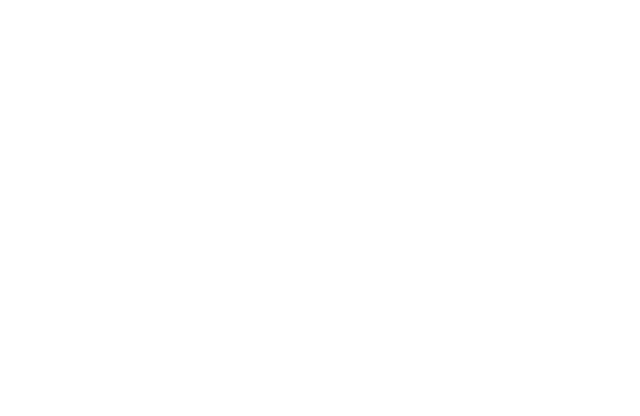
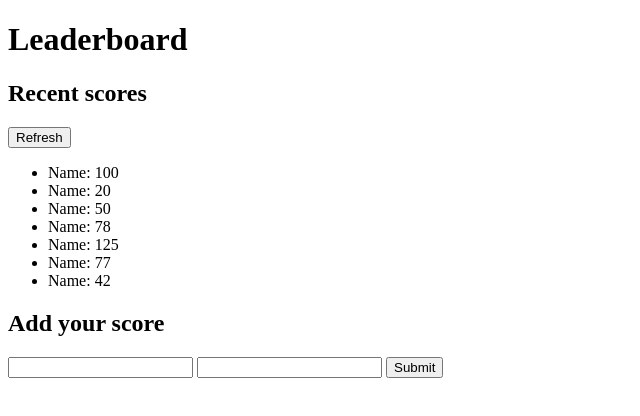
Before and after one commit to MrBrN197/Leaderboard, a website built with webpack: page src/template.html in a window 1280 px wide. Shown: the whole page, without its empty margins (0-640 px from the left). Built offline with nearby package versions, Linux system fonts and the light colour scheme.

Commit message:
add initial html layout

```diff
--- a/src/template.html
+++ b/src/template.html
@@ -7,6 +7,35 @@
   <title>Leaderboard</title>
 </head>
 <body>
-
+  <header>
+    <h1>Leaderboard</h1>
+  </header>
+  <main>
+    <section class="leaderboard">
+      <header>
+        <h2>Recent scores</h2>
+        <button>Refresh</button>
+      </header>
+      <ul class="scores">
+        <li>Name: 100</li>
+        <li>Name: 20</li>
+        <li>Name: 50</li>
+        <li>Name: 78</li>
+        <li>Name: 125</li>
+        <li>Name: 77</li>
+        <li>Name: 42</li>
+      </ul>
+    </section>
+    <section>
+      <header>
+        <h2>Add your score</h2>
+      </header>
+      <form action="#">
+        <input type="text" name="name" id="name">
+        <input type="number" name="score" id="score">
+        <input type="submit" value="Submit">
+      </form>
+    </section>
+  </main>
 </body>
 </html>
```
